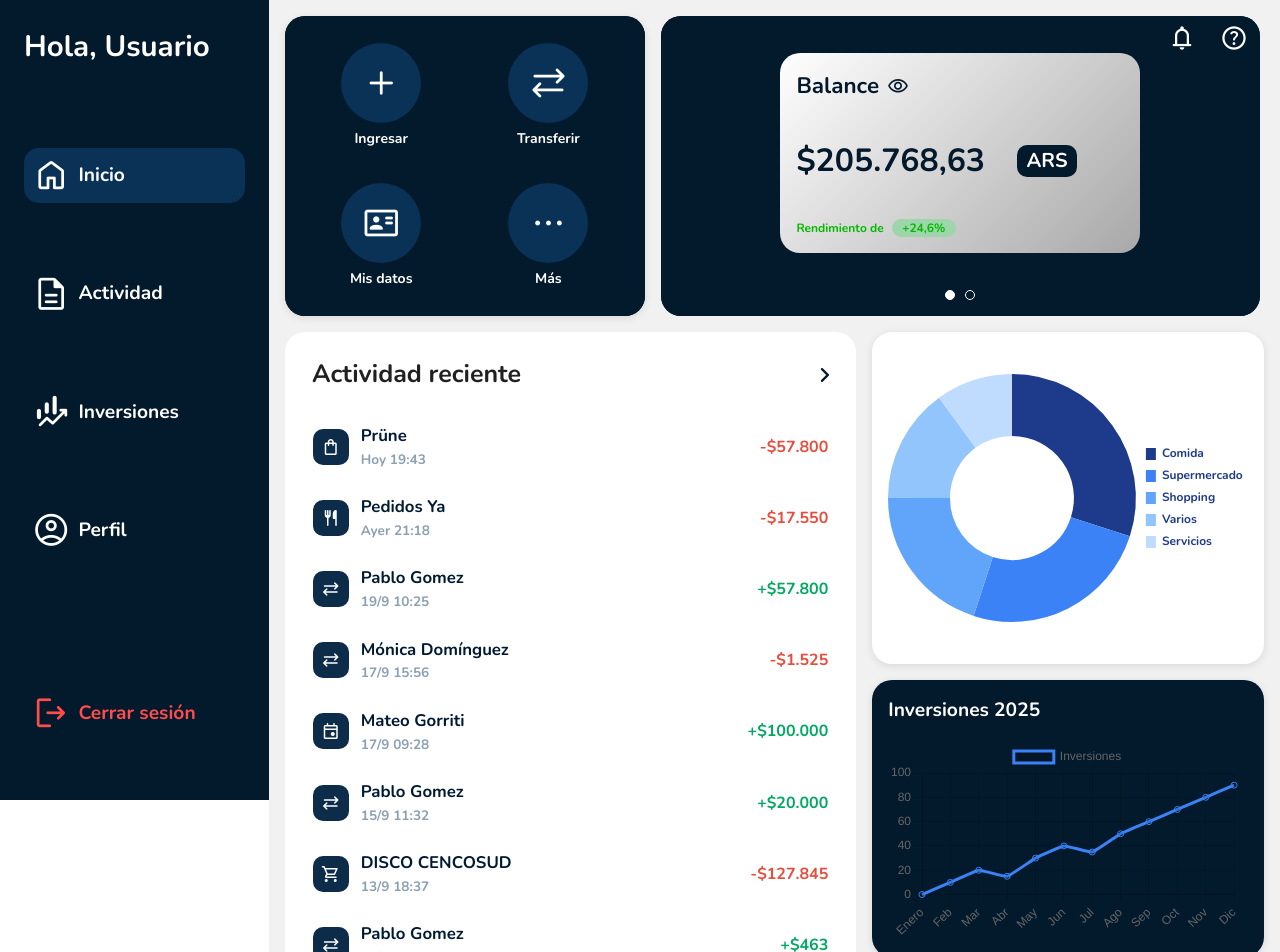
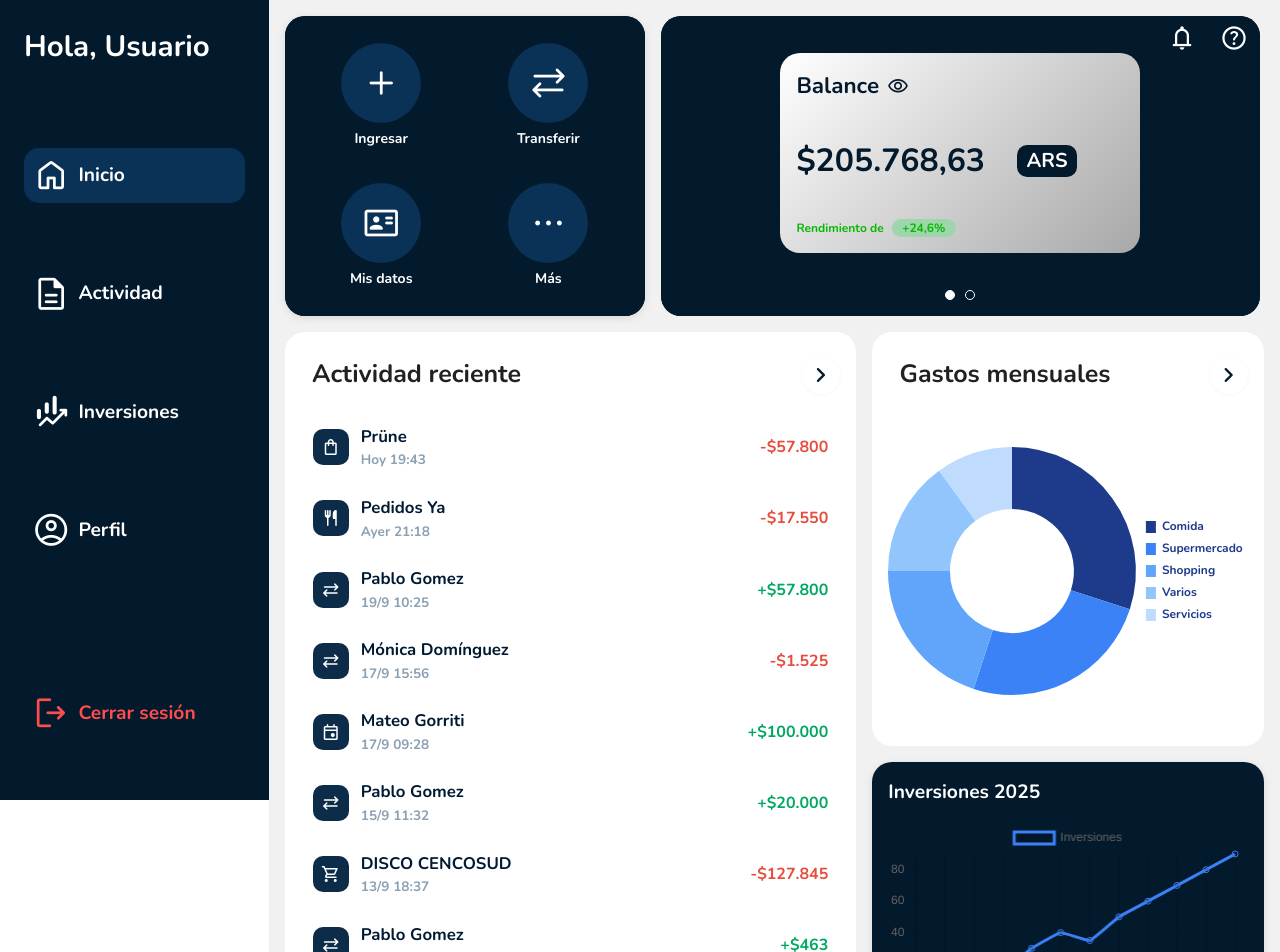
Before and after one commit to Lchiossone2004/TP_HCI, a Vue app in the folder tp-hci-g3/: page /home in a window 1280 px wide. Shown: the top 952 px of the page. Built offline with nearby package versions, Linux system fonts and the light colour scheme.

Commit message:
cambios menores

```diff
--- a/tp-hci-g3/src/components/MonthlyExpensesChart.vue
+++ b/tp-hci-g3/src/components/MonthlyExpensesChart.vue
@@ -50,12 +50,13 @@ onUnmounted(() => {
 </script>
 
 <style scoped>
+
 .chart-container {
   width: 100%;
-  height: 200px;
+  height: 350px;
   background-color: #fff;
-  border-radius: 20px;
+  border-bottom-left-radius: 20px;
+  border-bottom-right-radius: 20px;
   padding: 1rem;
-  box-shadow: 0 2px 8px rgba(0, 0, 0, 0.1);
 }
 </style>
--- a/tp-hci-g3/src/pages/HomePage.vue
+++ b/tp-hci-g3/src/pages/HomePage.vue
@@ -62,7 +62,15 @@
 
         <!-- Gráfico de Gastos Mensuales -->
         <div class="inner2">
-          <MonthlyExpensesChart />
+          <div class="activity-card-outer">
+            <div class="header-activity-card">
+              <span>Gastos mensuales</span>
+              <button class="more-activities" @click="goToMovements">
+                <span class="material-symbols-rounded arrow">chevron_right</span>
+              </button>
+            </div>
+            <MonthlyExpensesChart />
+          </div>
 
           <!-- Inversiones 2025 -->
           <div class="investments-section">
@@ -87,18 +95,24 @@ import Swiper from '@/components/Swiper.vue';
 import Activity from '@/components/Activity.vue';
 import { ref, onMounted, onUnmounted } from 'vue';
 import { Chart } from 'chart.js/auto';
+import { useRouter } from 'vue-router';
 
 const investmentsChartRef = ref(null);
 let investmentsChartInstance = null;
 const isMobile = ref(window.innerWidth <= 1024);
 const isVerySmall = ref(window.innerWidth <= 600);
 const isMedium = ref(window.innerWidth <= 800);
+const router = useRouter();
 
 const handleResize = () => {
   isMobile.value = window.innerWidth <= 1024;
   isVerySmall.value = window.innerWidth <= 600;
   isMedium.value = window.innerWidth <= 800;
 };
+
+function goToMovements() {
+  router.push('/actividad');
+}
 
 onMounted(() => {
   window.addEventListener('resize', handleResize);
@@ -266,13 +280,16 @@ onUnmounted(() => {
 
   .more-activities {
     background-color: white;
-    width: 30px;
-    height: 30px;
+    width: 38px;
+    height: 38px;
     border-radius: 50%;
     display: flex;
     align-items: center;
     justify-content: center;
     cursor: pointer;
+    border: none;
+    box-shadow: 0 1px 4px rgba(0,0,0,0.04);
+    transition: background 0.2s;
   }
 
   .arrow {
@@ -282,13 +299,6 @@ onUnmounted(() => {
 
   .more-activities:hover {
     background-color: #eaeaea;
-    width: 30px;
-    height: 30px;
-    border-radius: 50%;
-    display: flex;
-    align-items: center;
-    justify-content: center;
-    cursor: pointer;
   }
 
   .investments-section {
@@ -312,10 +322,6 @@ onUnmounted(() => {
     min-height: 200px;
   }
 
-  .chart-container {
-    height: 100%;
-    width: 100%;
-  }
 
   .icon {
     font-size: 18px;
@@ -489,4 +495,11 @@ onUnmounted(() => {
       margin-top: 0;
     }
   }
+
+  canvas {
+    width: 100% !important;
+    height: 220px !important;
+    margin: 0 auto;
+    display: block;
+  }
 </style>
```
